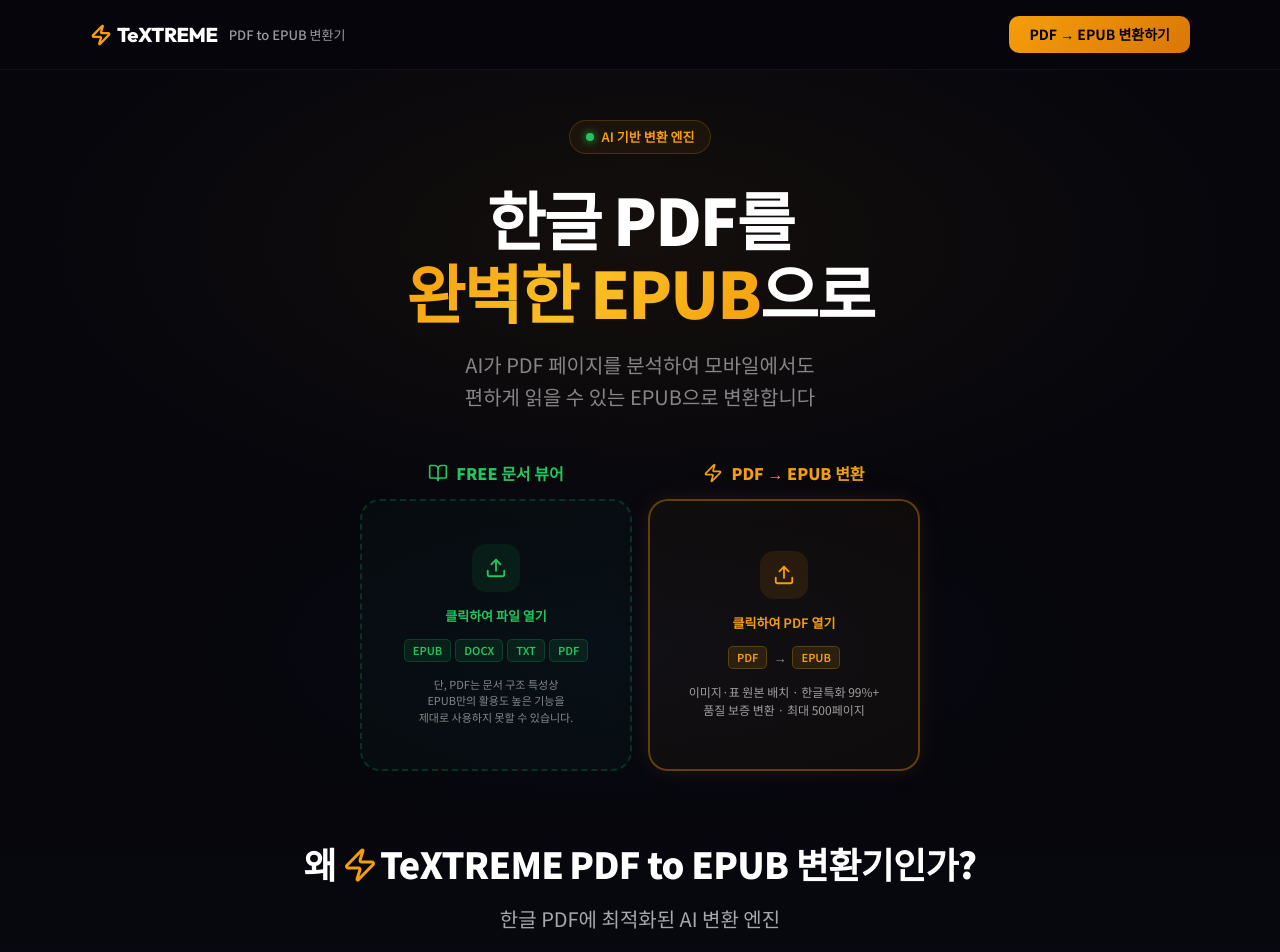
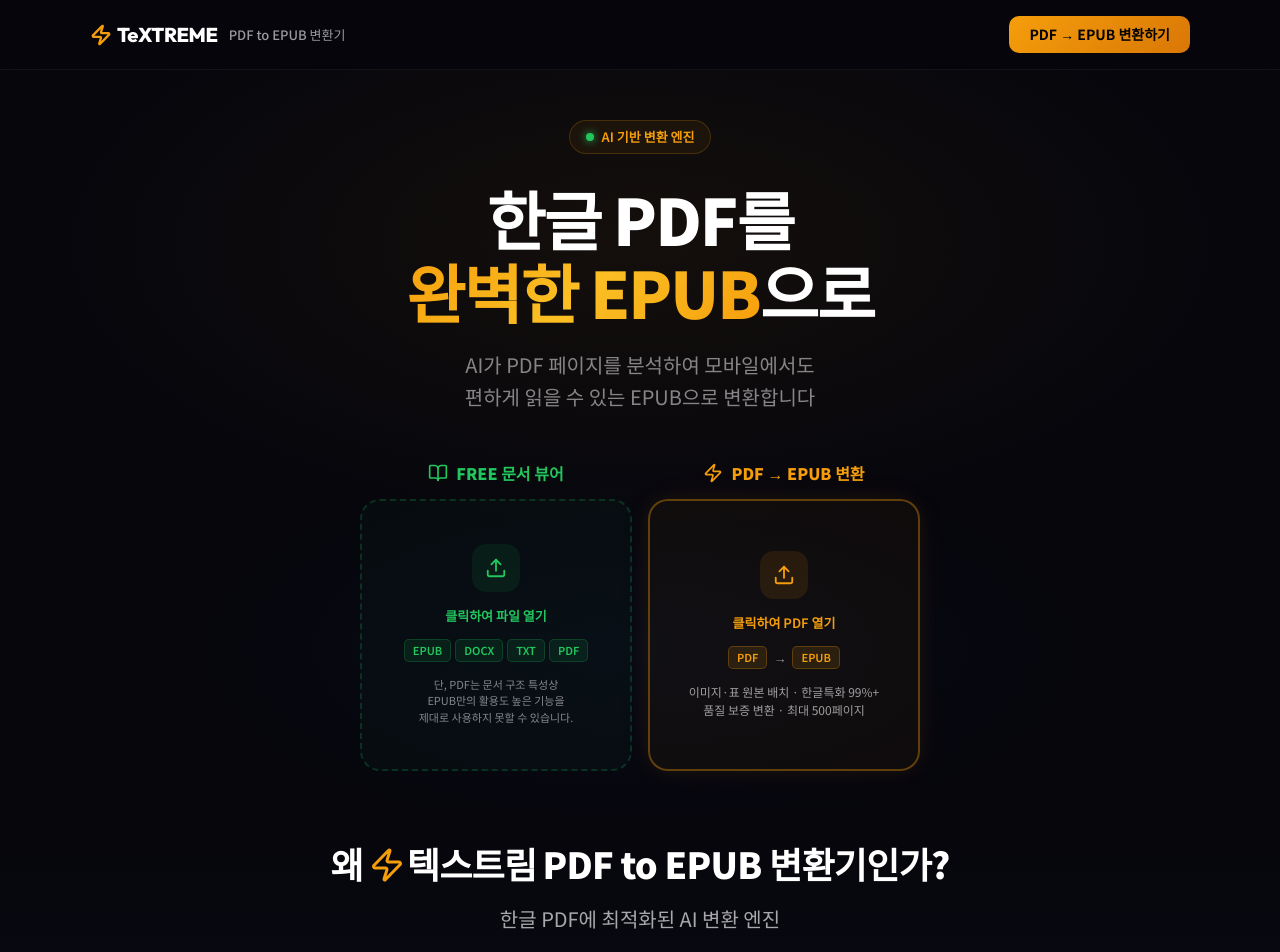
Before and after one commit to Bookfow/textreme, a Next.js app: page / in a window 1280 px wide. Shown: the top 952 px of the page. Built offline with nearby package versions, Linux system fonts and the light colour scheme.

Commit message:
텍스트림 한글화 + 벡터그래픽 문구 수정

```diff
--- a/src/app/page.tsx
+++ b/src/app/page.tsx
@@ -254,7 +254,7 @@
         storeId: process.env.NEXT_PUBLIC_PORTONE_STORE_ID!,
         channelKey: process.env.NEXT_PUBLIC_PORTONE_CHANNEL_KEY!,
         paymentId: paymentId,
-        orderName: `TeXTREME PDF→EPUB 변환 (${filePages}p)`,
+        orderName: `텍스트림 PDF→EPUB 변환 (${filePages}p)`,
         totalAmount: price,
         currency: "CURRENCY_KRW",
         payMethod: "CARD",
@@ -623,7 +623,7 @@
         <div style={{ width: "100%", maxWidth: 480, textAlign: "center" }}>
           <div style={{ display: "flex", alignItems: "center", gap: 8, marginBottom: 40, justifyContent: "center" }}>
             <Zap size={20} color="#F59E0B" />
-            <span style={{ fontFamily: "'Outfit'", fontWeight: 800, fontSize: 18, color: "#fff" }}>TeXTREME</span>
+            <span style={{ fontFamily: "'Outfit'", fontWeight: 800, fontSize: 18, color: "#fff" }}>텍스트림</span>
           </div>
 
           <div style={{ display: "flex", alignItems: "center", gap: 12, padding: 16, borderRadius: 12, background: "rgba(255,255,255,0.03)", border: "1px solid rgba(255,255,255,0.06)", marginBottom: 32 }}>
@@ -654,7 +654,7 @@
         <div style={{ width: "100%", maxWidth: 480, textAlign: "center" }}>
           <div style={{ display: "flex", alignItems: "center", gap: 8, marginBottom: 40, justifyContent: "center" }}>
             <Zap size={20} color="#F59E0B" />
-            <span style={{ fontFamily: "'Outfit'", fontWeight: 800, fontSize: 18, color: "#fff" }}>TeXTREME</span>
+            <span style={{ fontFamily: "'Outfit'", fontWeight: 800, fontSize: 18, color: "#fff" }}>텍스트림</span>
           </div>
 
           {/* Error icon */}
@@ -698,7 +698,7 @@
         <div style={{ width: "100%", maxWidth: 480, textAlign: "center" }}>
           <div style={{ display: "flex", alignItems: "center", gap: 8, marginBottom: 40, justifyContent: "center" }}>
             <Zap size={20} color="#F59E0B" />
-            <span style={{ fontFamily: "'Outfit'", fontWeight: 800, fontSize: 18, color: "#fff" }}>TeXTREME</span>
+            <span style={{ fontFamily: "'Outfit'", fontWeight: 800, fontSize: 18, color: "#fff" }}>텍스트림</span>
           </div>
 
           {/* Warning icon */}
@@ -753,7 +753,7 @@
           {/* Header */}
           <div style={{ display: "flex", alignItems: "center", gap: 8, marginBottom: 40, justifyContent: "center" }}>
             <Zap size={20} color="#F59E0B" />
-            <span style={{ fontFamily: "'Outfit'", fontWeight: 800, fontSize: 18, color: "#fff" }}>TeXTREME</span>
+            <span style={{ fontFamily: "'Outfit'", fontWeight: 800, fontSize: 18, color: "#fff" }}>텍스트림</span>
           </div>
 
           {/* File info */}
@@ -868,7 +868,7 @@
         <div style={{ width: "100%", maxWidth: 480, textAlign: "center" }}>
           <div style={{ display: "flex", alignItems: "center", gap: 8, marginBottom: 40, justifyContent: "center" }}>
             <Zap size={20} color="#F59E0B" />
-            <span style={{ fontFamily: "'Outfit'", fontWeight: 800, fontSize: 18, color: "#fff" }}>TeXTREME</span>
+            <span style={{ fontFamily: "'Outfit'", fontWeight: 800, fontSize: 18, color: "#fff" }}>텍스트림</span>
           </div>
 
           <div style={{ display: "flex", alignItems: "center", gap: 12, padding: 16, borderRadius: 12, background: "rgba(255,255,255,0.03)", border: "1px solid rgba(255,255,255,0.06)", marginBottom: 32 }}>
@@ -1222,7 +1222,7 @@
       <section style={{ padding: "25px 24px", background: "linear-gradient(180deg, #06060c 0%, #0a0a14 50%, #06060c 100%)" }}>
         <div style={{ maxWidth: 900, margin: "0 auto" }}>
           <h2 style={{ textAlign: "center", color: "#fff", fontWeight: 800, fontSize: 36, letterSpacing: "-0.02em", marginBottom: 14, display: "flex", alignItems: "center", justifyContent: "center", gap: 6, flexWrap: "wrap" }}>
-            왜 <span style={{ display: "inline-flex", alignItems: "center", gap: 2 }}><Zap size={36} color="#F59E0B" style={{ position: "relative", top: 2 }} />TeXTREME</span> PDF to EPUB 변환기인가?
+            왜 <span style={{ display: "inline-flex", alignItems: "center", gap: 2 }}><Zap size={36} color="#F59E0B" style={{ position: "relative", top: 2 }} />텍스트림</span> PDF to EPUB 변환기인가?
           </h2>
           <p style={{ textAlign: "center", color: "rgba(255,255,255,0.65)", fontSize: 20, marginBottom: 40 }}>
             한글 PDF에 최적화된 AI 변환 엔진
@@ -1293,7 +1293,7 @@
                 <span style={{ color: "#F59E0B", fontSize: 15, fontWeight: 700 }}>제한이 있는 PDF</span>
               </div>
               <div style={{ display: "flex", flexDirection: "column", gap: 8 }}>
-                {["스캔본 PDF (이미지로만 구성)", "인포그래픽/벡터 디자인 문서", "500페이지 초과 PDF", "비밀번호 보호 PDF"].map((t, i) => (
+                {["스캔본 PDF (이미지로만 구성)", "일부 디자인 특수/벡터 그래픽 PDF", "500페이지 초과 PDF", "비밀번호 보호 PDF"].map((t, i) => (
                   <div key={i} style={{ display: "flex", alignItems: "flex-start", gap: 8 }}>
                     <span style={{ color: "rgba(245,158,11,0.6)", fontSize: 12, marginTop: 2, flexShrink: 0 }}>●</span>
                     <span style={{ color: "rgba(255,255,255,0.6)", fontSize: 13, lineHeight: 1.5 }}>{t}</span>
@@ -1369,7 +1369,7 @@
                 {isPwaInstalled ? "설치 완료" : <span style={{ paddingLeft: 18 }}>웹앱으로 설치</span>}
               </span>
               <span style={{ fontSize: 15, fontWeight: 700, letterSpacing: "-0.01em" }}>
-                {isPwaInstalled ? "TeXTREME ✓" : <><Zap size={14} style={{ display: "inline", verticalAlign: "middle", marginRight: 2 }} color="#F59E0B" />TeXTREME PDF to EPUB</>}
+                {isPwaInstalled ? "텍스트림 ✓" : <><Zap size={14} style={{ display: "inline", verticalAlign: "middle", marginRight: 2 }} color="#F59E0B" />텍스트림 PDF to EPUB</>}
               </span>
             </div>
           </button>
```
